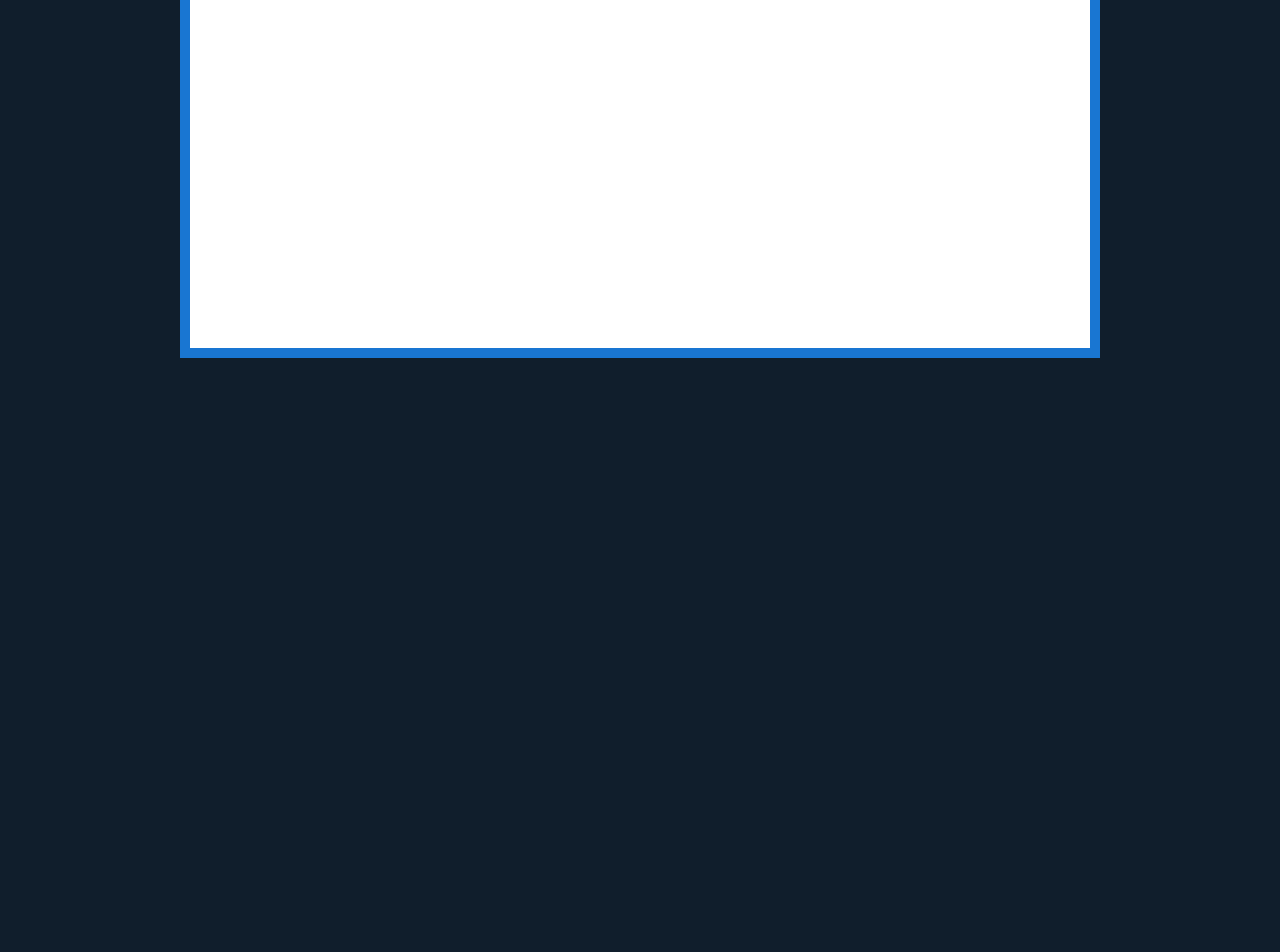
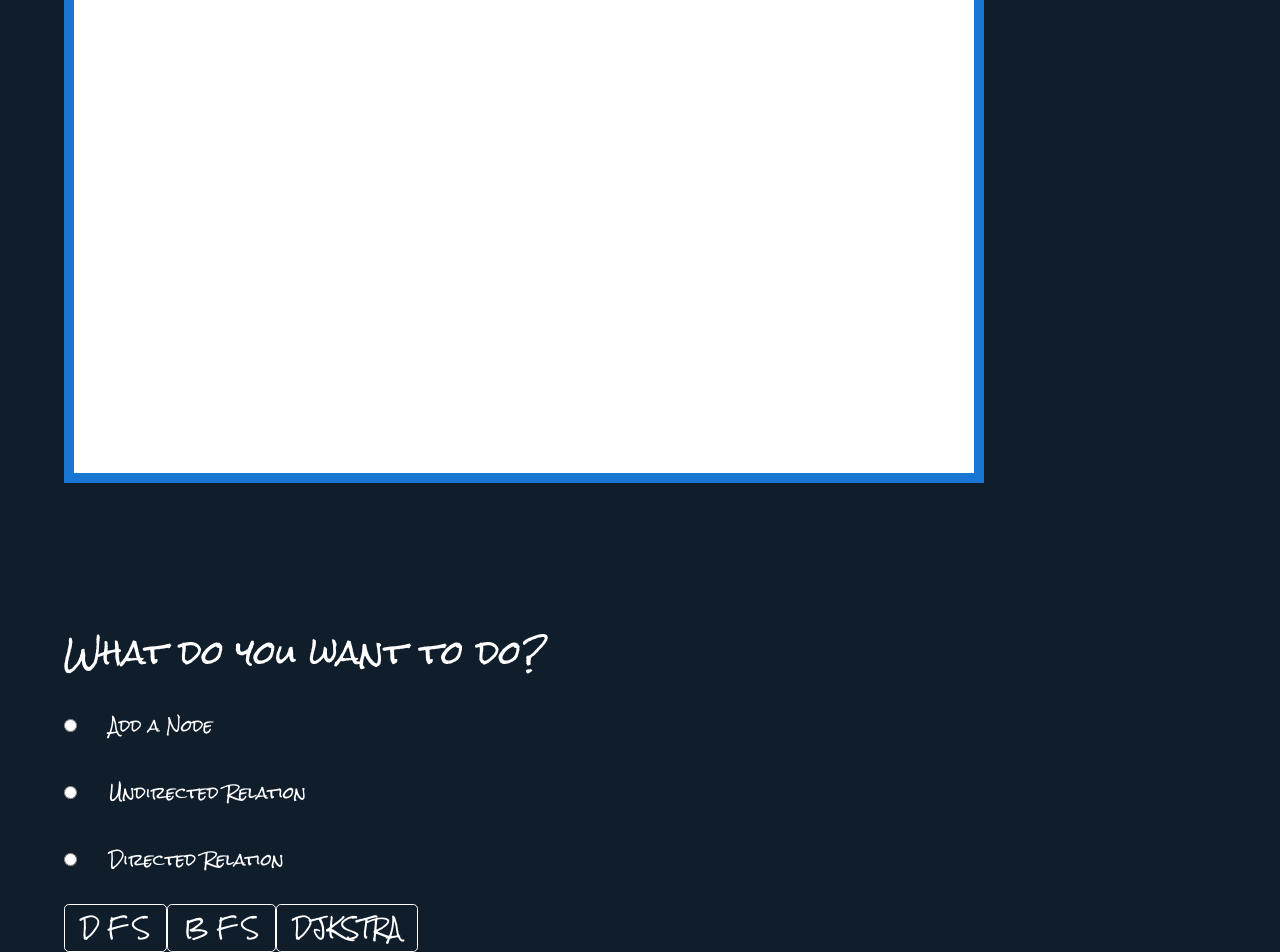
Before and after one commit to driosn/Grapher, an Angular app: page /new_project in a window 1280 px wide. Shown: the part 392-1344 px from the top of the page. Before the commit the page ends 800 px from the top, so only its background shows below. Built offline with nearby package versions, Linux system fonts and the light colour scheme.

Commit message:
Funcionamiento del canvas

```diff
--- a/src/app/home/home.component.css
+++ b/src/app/home/home.component.css
@@ -4,7 +4,7 @@ h1, h2{
   font-family: 'Rock Salt', cursive;
   font-size: 3em;
   padding: 25px;
-  text-shadow: 0 0 px #1E88E5;
+  text-shadow: 0 0 250px #1976D2;
 }
 
 .title{
@@ -15,4 +15,9 @@ h1, h2{
   font-family: 'Rock Salt', cursive;
   padding: 25px;
   font-size: 2em;
+  text-shadow: 0 0 250px #1976D2;
 }
+
+.result-buttons{
+  margin: 5em;
+}
--- a/src/app/new-project/new-project.component.css
+++ b/src/app/new-project/new-project.component.css
@@ -1,5 +1,7 @@
 .project{
   background-color: #101E2C;
+  float: left;
+  margin-left: 5%;
 }
 
 #pj-name{
@@ -15,3 +17,18 @@
   background-color: white;
   border:10px solid #1976D2 ;
 }
+
+.options{
+  float: left;
+  margin-left: 5%;
+}
+
+.options{
+  font-family: 'Rock Salt', cursive;
+  color: white;
+}
+
+input[type="radio"]{
+  margin-top: 2.5em;
+  margin-right: 2em;
+}
--- a/src/app/new-project/new-project.component.html
+++ b/src/app/new-project/new-project.component.html
@@ -1,6 +1,24 @@
-<div class="project" align="center">
-  <br>
-  <input id="pj-name" type="text" value="Project Name Here" spellcheck="false"><br>
-  <br>
-  <canvas id="working-canvas" width="900" height="600"></canvas>
+<div>
+    <div class="project" align="center"style="margin-top: 25px;">
+        <br>
+        <input id="pj-name" type="text" value="Project Name Here" spellcheck="false"><br>
+        <br>
+        <canvas id="working-canvas" width="900" height="700"></canvas>
+      </div>
+      <div class="options">
+        <br><br><br><br><br><br>
+        <h2>What do you want to do?</h2>
+        <form>
+          <fieldset id="radio-options">
+              <input id="nodes-radio" type="radio" value="Add a node" name="group"><label for="nodes-radio"> Add a Node</label> <br>
+              <input id="ur-radio" type="radio" value="Undirected Relation" name="group"><label for="ur-radio"> Undirected Relation</label><br>
+              <input id="dr-radio" type="radio" value="Directed Relation" name="group"><label for="dr-radio"> Directed Relation</label><br>
+          </fieldset>
+        </form><br>
+        <div class="result-buttons">
+            <button id="dfs-btn" type="button" class="btn btn-outline-primary btn-lg" style="color: white; border-color: white" >D F S</button>
+            <button id="bfs-btn" type="button" class="btn btn-outline-primary btn-lg" style="color: white; border-color: white">B F S</button>
+            <button id="djkstra-btn" type="button" class="btn btn-outline-primary btn-lg" style="color: white; border-color: white">DJKSTRA</button>
+        </div>
+      </div>
 </div>
--- a/src/app/new-project/new-project.component.ts
+++ b/src/app/new-project/new-project.component.ts
@@ -7,9 +7,46 @@ import { Component, OnInit } from '@angular/core';
 })
 export class NewProjectComponent implements OnInit {
 
+  canvas: any;
+  ctx: CanvasRenderingContext2D;
+  iterator: number;
+
   constructor() { }
 
   ngOnInit() {
+    this.iterator = 0;
+    this.canvas = document.getElementById('working-canvas')
+    console.log(`Ancho del canvas ${this.canvas.width}`);
+    console.log(`Alto del canvas ${this.canvas.height}`);
+    this.ctx = this.canvas.getContext('2d');
+    // this.ctx.beginPath();
+    // this.ctx.moveTo(450, 0);
+    // this.ctx.lineTo(450, 700);
+    // this.ctx.stroke();
+    // this.ctx.beginPath();
+    // this.ctx.moveTo(0, 350);
+    // this.ctx.lineTo(900, 350);
+    // this.ctx.stroke();
+    this.canvas.addEventListener('click', this.drawCircle);
   }
 
+  drawCircle(ev, it: string){
+    // Offset X and Y to select the point to draw
+    console.log(ev);
+    this.iterator = 1;
+    this.canvas = document.getElementById('working-canvas');
+    this.ctx = this.canvas.getContext('2d');
+    this.ctx.beginPath();
+    this.ctx.arc(ev.offsetX, ev.offsetY, 22.5, 0, 2*Math.PI, false);
+    this.ctx.lineWidth = 3;
+    this.ctx.strokeStyle = '#FF0000';
+    this.ctx.stroke();
+    this.ctx.fillStyle = "blue";
+    this.ctx.font = "bold 16px Arial";
+    this.ctx.fillText(this.iterator.toString(), ev.offsetX - 5, ev.offsetY + 5);
+    this.iterator++;
+  }
+
+
+
 }
```
